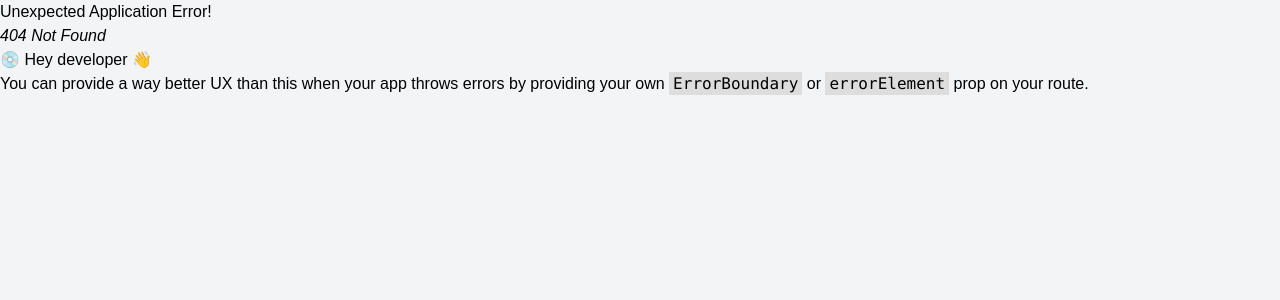
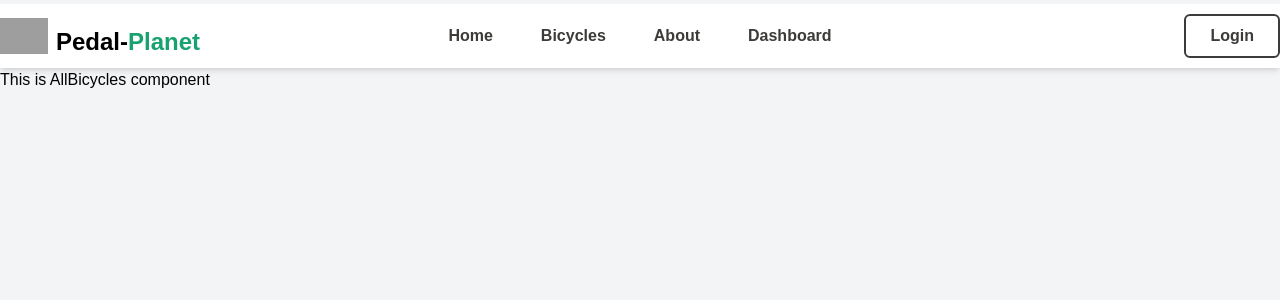
Before and after one commit to MehediMehad/Bicycle-Store-Client, a React (Vite) app: page /bicycles in a window 1280 px wide. Before the commit this address had no page. Shown: the top 300 px of the page. Built offline with nearby package versions, Linux system fonts and the light colour scheme; no server answers; grey boxes are pictures that could not be loaded.

Commit message:
add: Get All Bicycles

```diff
--- a/src/components/layout/Navbar.tsx
+++ b/src/components/layout/Navbar.tsx
@@ -85,10 +85,10 @@ const Navbar = () => {
 };
 
 export default Navbar;
-export const NavbarMenu = [
+const NavbarMenu = [
   { id: 1, title: "Home", link: "/" },
-  { id: 2, title: "Bicycles", link: "#" },
+  { id: 2, title: "Bicycles", link: "bicycles" },
   { id: 3, title: "About ", link: "#" },
-  { id: 4, title: "Dashboard", link: "#" },
+  { id: 4, title: "Dashboard", link: "admin/dashboard" },
   // { id: 5, title: "Pricing", link: "#" },
 ];
--- /dev/null
+++ b/src/pages/Bicycles.tsx
@@ -0,0 +1,14 @@
+import { useGetAllBicycleQuery } from "../redux/features/bicycle/bicycleApi";
+
+const Bicycles = () => {
+  const { data: bicycles } = useGetAllBicycleQuery(undefined);
+  console.log(bicycles);
+
+  return (
+    <div className="container mx-auto">
+      <h1>This is AllBicycles component</h1>
+    </div>
+  );
+};
+
+export default Bicycles;
--- /dev/null
+++ b/src/redux/features/bicycle/bicycleApi.tsx
@@ -0,0 +1,14 @@
+import { baseApi } from "../../api/baseApi";
+
+const bicycleApi = baseApi.injectEndpoints({
+  endpoints: (builder) => ({
+    getAllBicycle: builder.query({
+      query: () => ({
+        url: "/products",
+        method: "GET",
+      }),
+    }),
+  }),
+});
+
+export const { useGetAllBicycleQuery } = bicycleApi;
--- a/src/routes/user.routes.tsx
+++ b/src/routes/user.routes.tsx
@@ -1,3 +1,4 @@
+import Bicycles from "../pages/Bicycles";
 import Home from "../pages/Home";
 
 export const userPaths = [
@@ -5,4 +6,8 @@ export const userPaths = [
     path: "/",
     element: <Home />,
   },
+  {
+    path: "/bicycles",
+    element: <Bicycles />,
+  },
 ];
```
